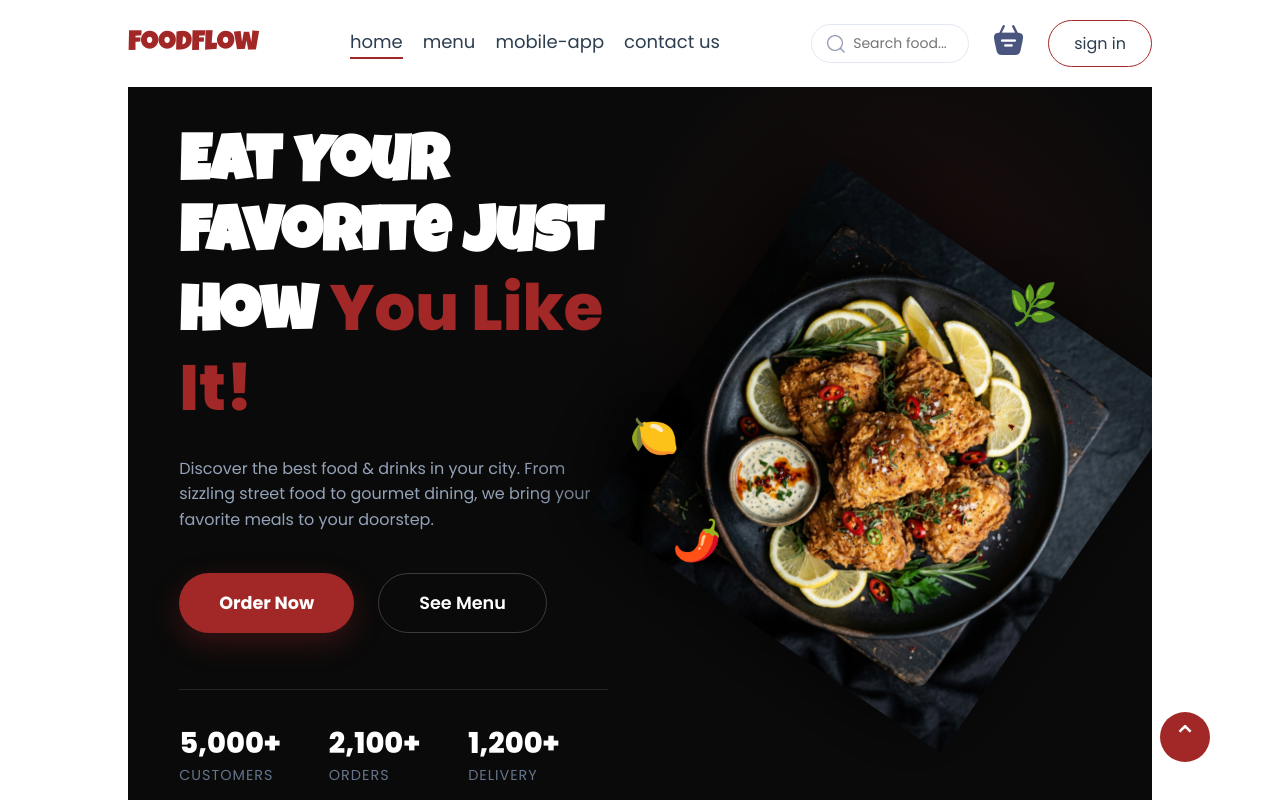
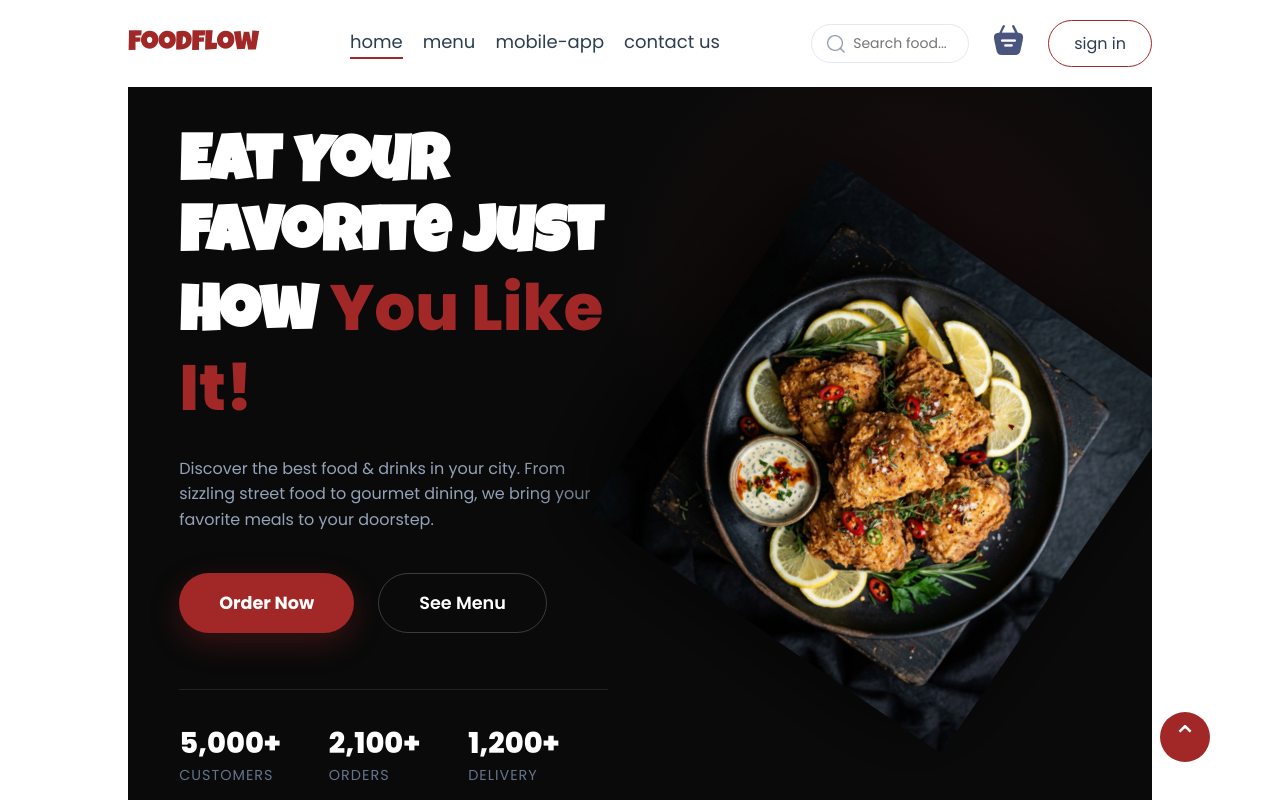
Before and after one commit to BYIRINGIRO-Samuel/FoodFlow, a React (Vite) app: page / in a window 1280 px wide. Shown: the top 800 px of the page. Built offline with nearby package versions, Linux system fonts and the light colour scheme.

Commit message:
style: remove emojis from hero section

```diff
--- a/src/components/Header/Header.jsx
+++ b/src/components/Header/Header.jsx
@@ -35,9 +35,6 @@ function Header() {
         <div className="header-right">
           <div className="hero-img-container">
             <img src={assets.hero_plate} alt="Delicious Food Plate" className="hero-main-img" />
-            <div className="floating-element garnish-1">🌿</div>
-            <div className="floating-element garnish-2">🌶️</div>
-            <div className="floating-element garnish-3">🍋</div>
           </div>
         </div>
       </div>
```
